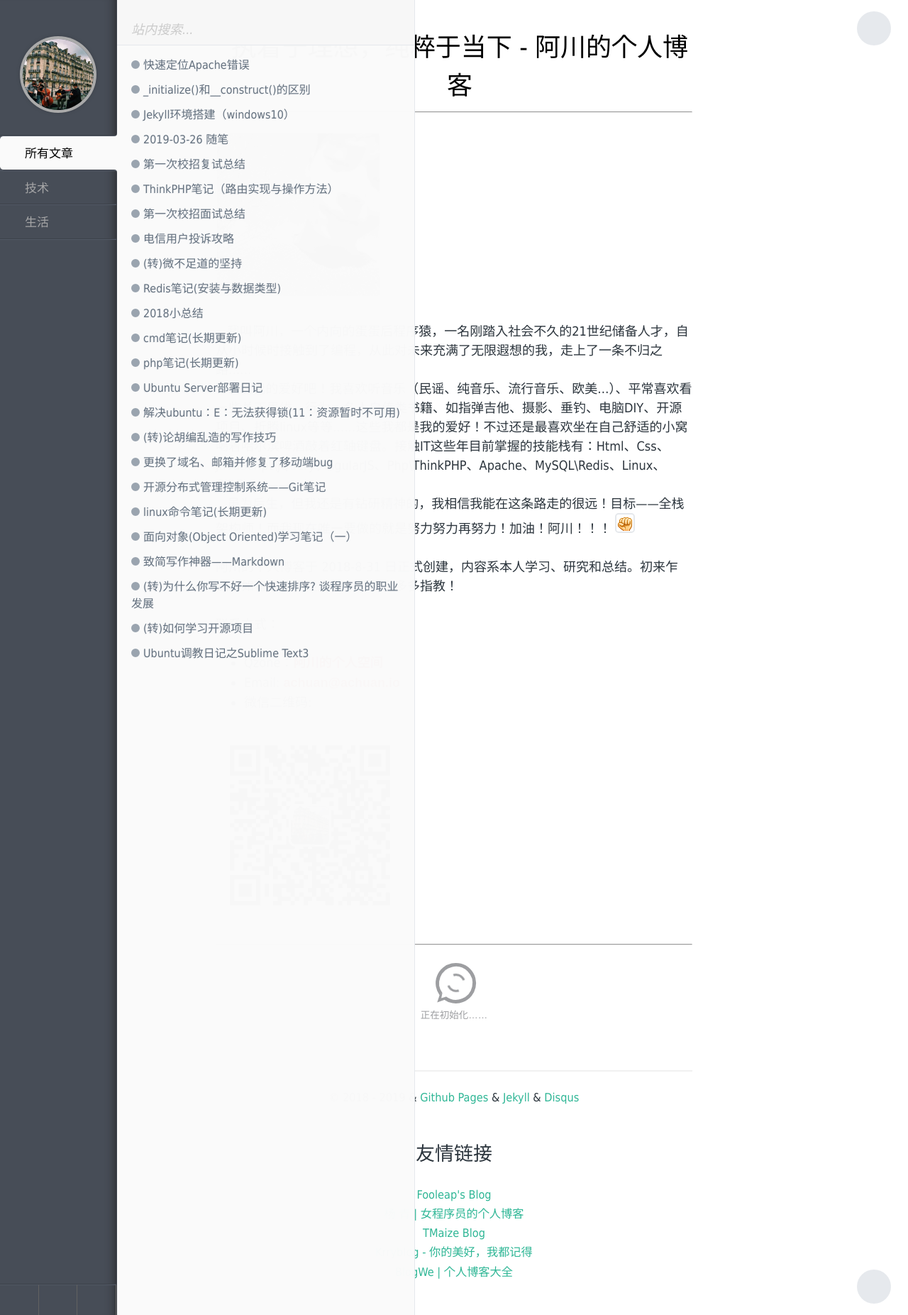
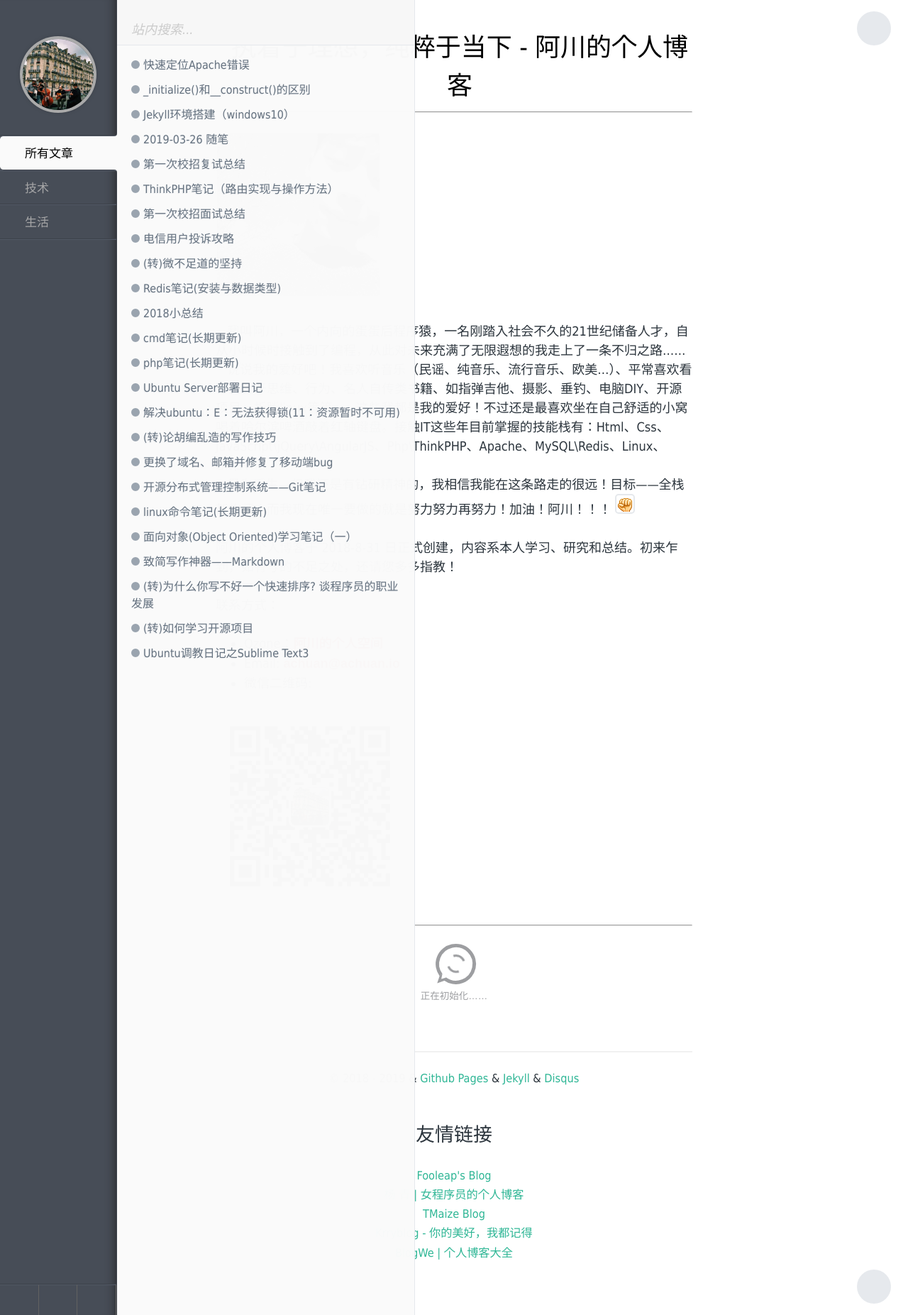
Before and after one commit to achuanya/achuanya.github.io, a Jekyll site: the page built from index.md, in a window 1280 px wide. Shown: the whole page at 71% size. Built offline with Jekyll 4.4.1, drawn with Linux system fonts in a browser that asks for light colours; emoji names are drawn with the system emoji font; some web fonts are replaced; comment, search, counter and statistics services are not loaded.

Commit message:
修改了错误的标点符号

```diff
--- a/index.md
+++ b/index.md
@@ -7,7 +7,7 @@
 
 ![Alt text](/images/index/head.png "阿川的照片")
 
-&emsp;我叫阿川，一个内向的蛋蛋后程序猿，一名刚踏入社会不久的21世纪储备人才，自从小时候时接触到了编程，从此对未来充满了无限遐想的我，走上了一条不归之路......
+&emsp;我叫阿川，一个内向的蛋蛋后程序猿，一名刚踏入社会不久的21世纪储备人才，自从小时候时接触到了编程，从此对未来充满了无限遐想的我走上了一条不归之路......
 &emsp;说说我的爱好吧！我喜欢听音乐（民谣、纯音乐、流行音乐、欧美...）、平常喜欢看一些关于思维、行为、名人自传类书籍、如指弹吉他、摄影、垂钓、电脑DIY、开源项目、折腾linux等等......这些我都是我的爱好！不过还是最喜欢坐在自己舒适的小窝喝着哈尔滨啤酒敲着红轴键盘。接触IT这些年目前掌握的技能栈有：Html、Css、JavaScript\jQuery\AngularJS、Php\ThinkPHP、Apache、MySQL\Redis、Linux、Git\Svn、......
 &emsp;虽为后生，但我还是有钻研精神的，我相信我能在这条路走的很远！目标——全栈架构师！而我现在唯一要做的就是努力努力再努力！加油！阿川！！！ ![Alt text](https://raw.githubusercontent.com/achuanya/achuanya.github.io/master/images/index/cheer.gif "加油！阿川！")
 
```
